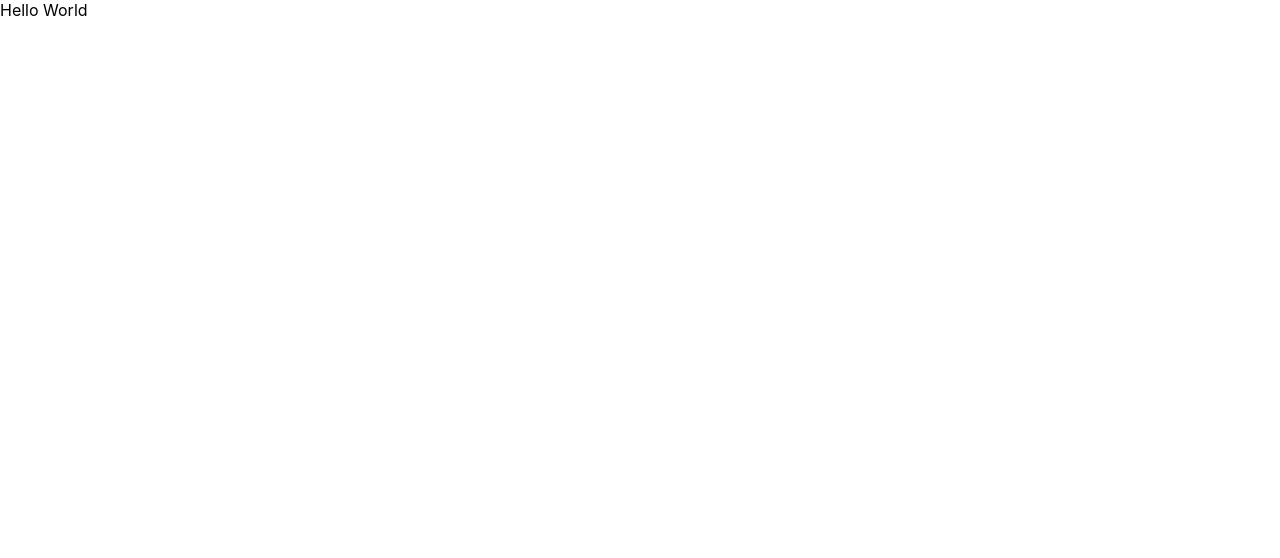
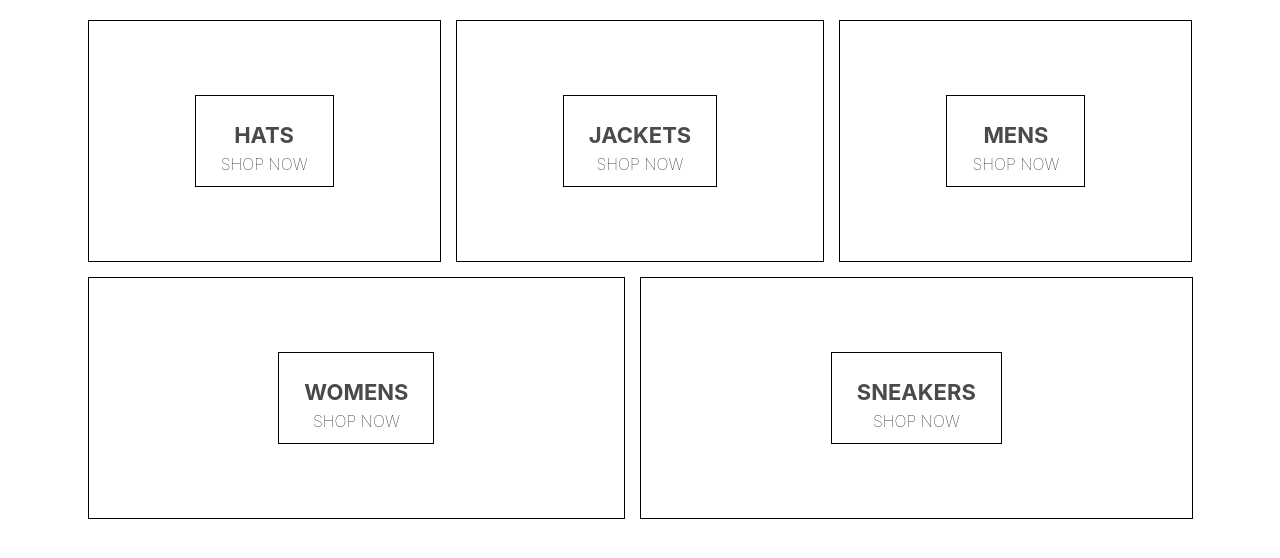
Before and after one commit to TenHunt/react-eCommerce, a React (Create React App) app: page / in a window 1280 px wide. Shown: the top 558 px of the page. Built offline with nearby package versions, Linux system fonts and the light colour scheme.

Commit message:
Created Project and added files for HomePAge

```diff
--- a/package.json
+++ b/package.json
@@ -6,6 +6,7 @@
     "@testing-library/jest-dom": "^5.11.4",
     "@testing-library/react": "^11.1.0",
     "@testing-library/user-event": "^12.1.10",
+    "node-sass": "^5.0.0",
     "react": "^17.0.1",
     "react-dom": "^17.0.1",
     "react-scripts": "4.0.3",
--- a/src/App.js
+++ b/src/App.js
@@ -1,10 +1,12 @@
 import React from 'react';
 import './App.css';
+import HomePage from './homepage.component';
+
 
 function App() {
   return (
     <div>
-      Hello World
+      <HomePage />
     </div>
   );
 }
--- /dev/null
+++ b/src/homepage.component.jsx
@@ -0,0 +1,42 @@
+import React from 'react';
+import './homepage.styles.scss';
+
+const HomePage = () => (
+
+    <div className = 'homepage'>
+        <div className='directory-menu'>
+            <div className='menu-item'>
+                <div className='content'>
+                    <h1 className='title'>HATS</h1>
+                    <span className='subtitle'>SHOP NOW</span>
+                </div>
+            </div>
+            <div className='menu-item'>
+                <div className='content'>
+                    <h1 className='title'>JACKETS</h1>
+                    <span className='subtitle'>SHOP NOW</span>
+                </div>
+            </div>
+            <div className='menu-item'>
+                <div className='content'>
+                    <h1 className='title'>MENS</h1>
+                    <span className='subtitle'>SHOP NOW</span>
+                </div>
+            </div>
+            <div className='menu-item'>
+                <div className='content'>
+                    <h1 className='title'>WOMENS</h1>
+                    <span className='subtitle'>SHOP NOW</span>
+                </div>
+            </div>
+            <div className='menu-item'>
+                <div className='content'>
+                    <h1 className='title'>SNEAKERS</h1>
+                    <span className='subtitle'>SHOP NOW</span>
+                </div>
+            </div>
+        </div>
+    </div>
+)
+
+export default HomePage;
--- /dev/null
+++ b/src/homepage.styles.scss
@@ -0,0 +1,54 @@
+.homepage {
+    display: flex;
+    flex-direction: column;
+    align-items: center;
+    padding: 20px 80px;
+  }
+
+  .directory-menu {
+    width: 100%;
+    display: flex;
+    flex-wrap: wrap;
+    justify-content: space-between;
+  }
+
+  .menu-item {
+    min-width: 30%;
+    height: 240px;
+    flex: 1 1 auto;
+    display: flex;
+    align-items: center;
+    justify-content: center;
+    border: 1px solid black;
+    margin: 0 7.5px 15px;
+
+    &:first-child {
+      margin-right: 7.5px;
+    }
+
+    &:last-child {
+      margin-left: 7.5px;
+    }
+
+    .content {
+      height: 90px;
+      padding: 0 25px;
+      display: flex;
+      flex-direction: column;
+      align-items: center;
+      justify-content: center;
+      border: 1px solid black;
+
+      .title {
+        font-weight: bold;
+        margin-bottom: 6px;
+        font-size: 22px;
+        color: #4a4a4a;
+      }
+
+      .subtitle {
+        font-weight: lighter;
+        font-size: 16px;
+      }
+    }
+  }
--- a/src/index.js
+++ b/src/index.js
@@ -2,16 +2,6 @@
 import ReactDOM from 'react-dom';
 import './index.css';
 import App from './App';
-import reportWebVitals from './reportWebVitals';
 
-ReactDOM.render(
-  <React.StrictMode>
-    <App />
-  </React.StrictMode>,
-  document.getElementById('root')
-);
 
-// If you want to start measuring performance in your app, pass a function
-// to log results (for example: reportWebVitals(console.log))
-// or send to an analytics endpoint. Learn more: https://bit.ly/CRA-vitals
-reportWebVitals();
+ReactDOM.render(<App />,document.getElementById('root'));
```
Also changed, not shown: 1 other file (tests, documents, lock files or other folders).
